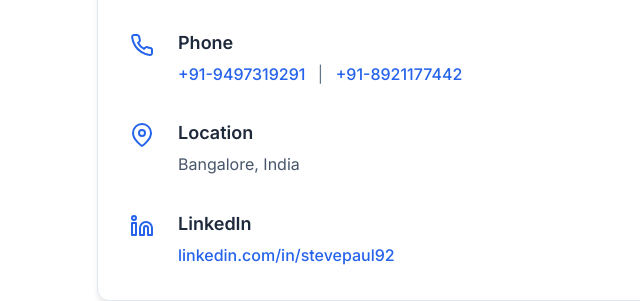
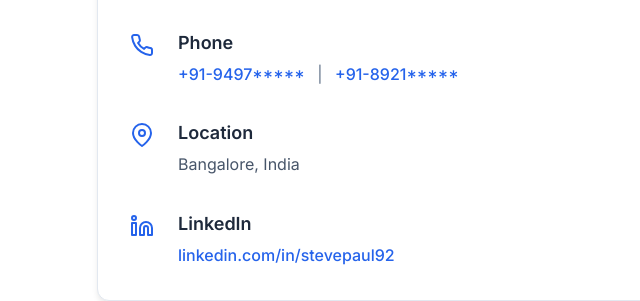
Before and after one commit to maxlachan/resumewebsite, a website: page public/index.html in a window 1280 px wide. Shown: the part 4808-5109 px from the top of the page, 143-783 px from the left. Drawn offline with Linux system fonts and the light colour scheme.

Commit message:
Update index.html

```diff
--- a/public/index.html
+++ b/public/index.html
@@ -277,9 +277,9 @@
                         </svg>
                         <div>
                             <h4>Phone</h4>
-                            <a href="tel:+919497319291">+91-9497319291</a>
+                            <a href="tel:+919497*****">+91-9497*****</a>
                             <span class="phone-divider">|</span>
-                            <a href="tel:+918921177442">+91-8921177442</a>
+                            <a href="tel:+91892******">+91-8921*****</a>
                         </div>
                     </div>
 
```
